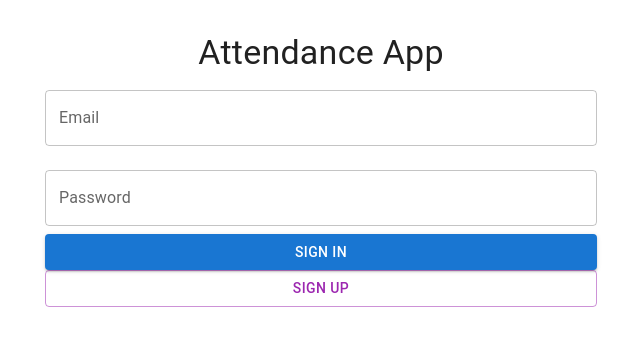
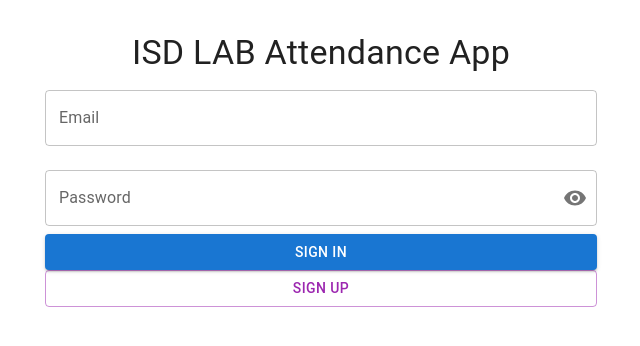
Before and after one commit to Harshilmalhotra/rfid-attendance-dashboard, a React (Vite) app: page / in a window 1280 px wide. Shown: the top 346 px of the page, without its empty margins (319-959 px from the left). Built offline with nearby package versions, Linux system fonts and the light colour scheme.

Commit message:
fix: logout

```diff
--- a/src/components/Sidebar.jsx
+++ b/src/components/Sidebar.jsx
@@ -8,12 +8,12 @@ import {
   ListItemButton,
   ListItemIcon,
   ListItemText,
-  Typography,
   useMediaQuery,
 } from "@mui/material";
 import { Brightness4, Brightness7, Logout, Home, People, Person, Dashboard as DashboardIcon } from "@mui/icons-material";
 import { useColorMode } from "../context/ColorModeContext";
 import { useNavigate, useLocation } from "react-router-dom";
+import { supabase } from "../supabaseClient";
 
 const Sidebar = () => {
   const { mode, toggleColorMode } = useColorMode();
@@ -23,15 +23,24 @@ const Sidebar = () => {
   const [open, setOpen] = useState(!isMobile);
 
   const pages = [
-    { title: "Dashboard", icon: <DashboardIcon />, path: "/dashboard" }, // Added Dashboard
+    { title: "Dashboard", icon: <DashboardIcon />, path: "/dashboard" },
     { title: "Attendance Log", icon: <Home />, path: "/attendance" },
     { title: "User Management", icon: <People />, path: "/users" },
     { title: "Profile", icon: <Person />, path: "/profile" },
   ];
 
-  const handleLogout = () => {
-    // Add your logout logic here
-    console.log("Logout clicked");
+  const handleLogout = async () => {
+    try {
+      const { error } = await supabase.auth.signOut();
+      if (error) {
+        console.error("Error during logout:", error.message);
+        return;
+      }
+      console.log("User logged out successfully");
+      navigate("/"); // Redirect to the login page or home page
+    } catch (err) {
+      console.error("Unexpected error during logout:", err.message);
+    }
   };
 
   return (
--- a/src/pages/Auth.jsx
+++ b/src/pages/Auth.jsx
@@ -1,11 +1,21 @@
 import React, { useState } from "react";
 import { supabase } from "../supabaseClient";
 import { useNavigate } from "react-router-dom";
-import { Container, TextField, Button, Typography, CircularProgress } from "@mui/material";
+import {
+  Container,
+  TextField,
+  Button,
+  Typography,
+  CircularProgress,
+  InputAdornment,
+  IconButton,
+} from "@mui/material";
+import { Visibility, VisibilityOff } from "@mui/icons-material";
 
 const Auth = () => {
   const [email, setEmail] = useState("");
   const [password, setPassword] = useState("");
+  const [showPassword, setShowPassword] = useState(false); // State to toggle password visibility
   const [loading, setLoading] = useState(false);
   const [error, setError] = useState("");
   const navigate = useNavigate();
@@ -46,16 +56,54 @@ const Auth = () => {
     }
   };
 
+  const togglePasswordVisibility = () => {
+    setShowPassword((prev) => !prev);
+  };
+
   return (
     <Container maxWidth="sm" style={{ textAlign: "center", marginTop: "2rem" }}>
-      <Typography variant="h4">Attendance App</Typography>
+      <Typography variant="h4">ISD LAB Attendance App</Typography>
       {error && <Typography color="error">{error}</Typography>}
-      <TextField label="Email" fullWidth margin="normal" value={email} onChange={(e) => setEmail(e.target.value)} />
-      <TextField label="Password" type="password" fullWidth margin="normal" value={password} onChange={(e) => setPassword(e.target.value)} />
-      <Button variant="contained" color="primary" fullWidth onClick={handleSignIn} disabled={loading}>
+      <TextField
+        label="Email"
+        fullWidth
+        margin="normal"
+        value={email}
+        onChange={(e) => setEmail(e.target.value)}
+      />
+      <TextField
+        label="Password"
+        type={showPassword ? "text" : "password"} // Toggle between "text" and "password"
+        fullWidth
+        margin="normal"
+        value={password}
+        onChange={(e) => setPassword(e.target.value)}
+        InputProps={{
+          endAdornment: (
+            <InputAdornment position="end">
+              <IconButton onClick={togglePasswordVisibility} edge="end">
+                {showPassword ? <VisibilityOff /> : <Visibility />}
+              </IconButton>
+            </InputAdornment>
+          ),
+        }}
+      />
+      <Button
+        variant="contained"
+        color="primary"
+        fullWidth
+        onClick={handleSignIn}
+        disabled={loading}
+      >
         {loading ? <CircularProgress size={24} /> : "Sign In"}
       </Button>
-      <Button variant="outlined" color="secondary" fullWidth onClick={handleSignUp} disabled={loading}>
+      <Button
+        variant="outlined"
+        color="secondary"
+        fullWidth
+        onClick={handleSignUp}
+        disabled={loading}
+      >
         {loading ? <CircularProgress size={24} /> : "Sign Up"}
       </Button>
     </Container>
```
